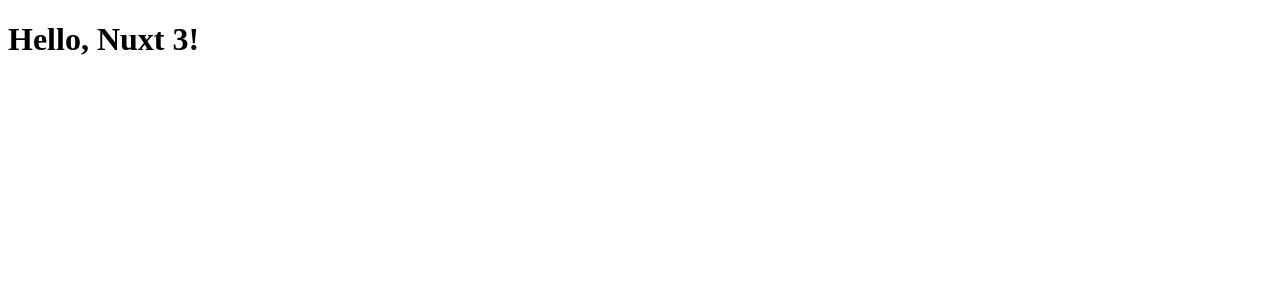
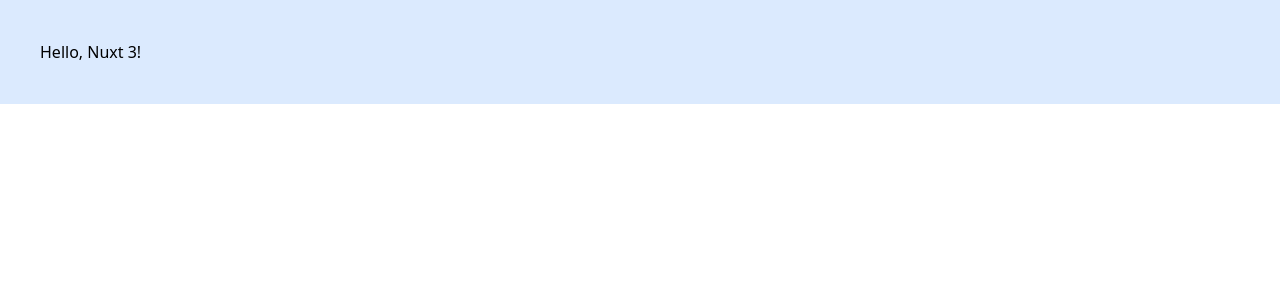
Before and after one commit to Joris-Albeda/ninja-portfolio, a Nuxt app: page / in a window 1280 px wide. Shown: the top 300 px of the page. Built offline with nearby package versions, Linux system fonts and the light colour scheme.

Commit message:
Added tailwind.

```diff
--- a/app.vue
+++ b/app.vue
@@ -1,5 +1,5 @@
 <template>
-  <div>
+  <div class="bg-blue-100 p-10">
     <h1>Hello, Nuxt 3!</h1>
   </div>
 </template>
--- a/nuxt.config.ts
+++ b/nuxt.config.ts
@@ -1,5 +1,6 @@
 // https://nuxt.com/docs/api/configuration/nuxt-config
 export default defineNuxtConfig({
-  compatibilityDate: '2024-11-01',
-  devtools: { enabled: true }
+  compatibilityDate: "2024-11-01",
+  devtools: { enabled: true },
+  modules: ["@nuxtjs/tailwindcss"],
 })
--- a/package.json
+++ b/package.json
@@ -13,5 +13,8 @@
     "nuxt": "^3.15.4",
     "vue": "latest",
     "vue-router": "latest"
+  },
+  "devDependencies": {
+    "@nuxtjs/tailwindcss": "^6.13.1"
   }
 }
```
Also changed, not shown: 1 other file (tests, documents, lock files or other folders).
